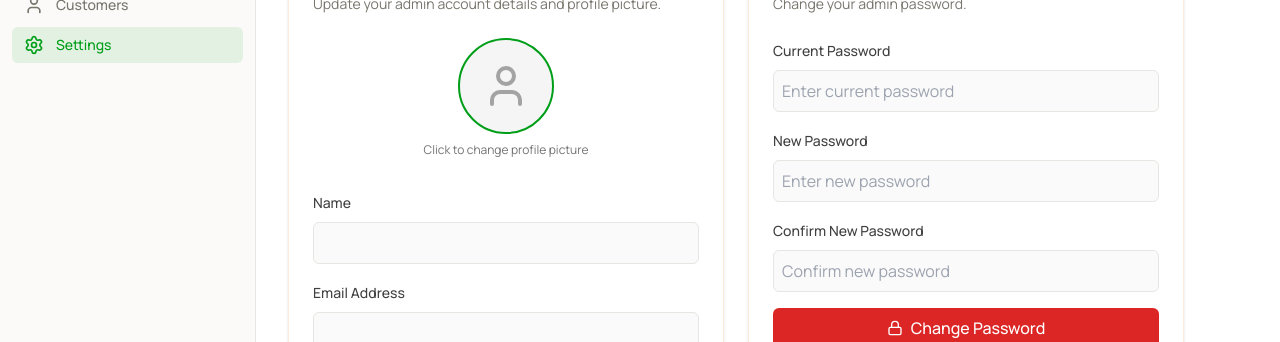
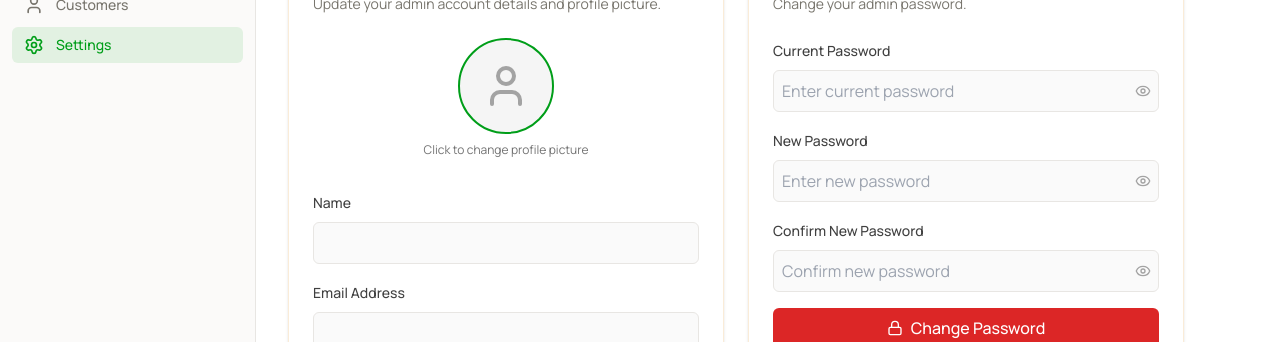
Before and after one commit to Alok4D/arabian-store-bd, a Next.js app in the folder arabian-store-frontend/: page /dashboard/settings in a window 1280 px wide. Shown: the part 213-555 px from the top of the page. Built offline with nearby package versions, Linux system fonts and the light colour scheme; no server answers.

Commit message:
feat: implement authentication API endpoints and update Postman collection

```diff
--- a/arabian-store-frontend/package.json
+++ b/arabian-store-frontend/package.json
@@ -30,6 +30,7 @@
     "react-hook-form": "^7.81.0",
     "react-redux": "^9.3.0",
     "sonner": "^2.0.7",
+    "sweetalert2": "^11.26.25",
     "tailwind-merge": "^3.6.0",
     "tailwindcss-animate": "^1.0.7",
     "zod": "^4.4.3"
--- a/arabian-store-frontend/src/app/(dashboard-Layout)/dashboard/settings/page.tsx
+++ b/arabian-store-frontend/src/app/(dashboard-Layout)/dashboard/settings/page.tsx
@@ -1,8 +1,10 @@
 "use client";
+
+import Swal from "sweetalert2";
 
 import { useState, useEffect } from "react";
 import { Card, CardContent, CardHeader, CardTitle, CardDescription } from "@/components/ui/card";
-import { Settings, User, Lock, Save, Camera, Truck } from "lucide-react";
+import { Settings, User, Lock, Save, Camera, Truck, Eye, EyeOff } from "lucide-react";
 import { useRouter } from "next/navigation";
 import { useGetProfileQuery, useUpdateProfileMutation, useUpdatePasswordMutation } from "@/lib/feature/auth/authApi";
 import { useGetShippingQuery, useUpdateShippingMutation } from "@/lib/feature/shipping/shippingApi";
@@ -18,6 +20,9 @@ export default function SettingsPage() {
   const [imagePreview, setImagePreview] = useState<string | null>(null);
 
   const [passwordData, setPasswordData] = useState({ oldPassword: "", newPassword: "", confirmPassword: "" });
+  const [showOldPassword, setShowOldPassword] = useState(false);
+  const [showNewPassword, setShowNewPassword] = useState(false);
+  const [showConfirmPassword, setShowConfirmPassword] = useState(false);
 
   const [shippingData, setShippingData] = useState({ insideDhaka: 80, outsideDhaka: 130 });
   const [shippingSaving, setShippingSaving] = useState(false);
@@ -82,15 +87,31 @@ export default function SettingsPage() {
       const data = await updateProfile(formData).unwrap();
 
       if (data.success) {
-        alert("Profile updated successfully!");
-        // Update local storage if necessary, then refresh page to apply layout changes
+        await Swal.fire({
+          icon: "success",
+          title: "Profile Updated!",
+          text: "Your profile has been updated successfully.",
+          confirmButtonColor: "#009e19",
+          timer: 2000,
+          timerProgressBar: true,
+        });
         window.location.reload();
       } else {
-        alert(data.message || "Failed to update profile");
+        Swal.fire({
+          icon: "error",
+          title: "Failed!",
+          text: data.message || "Failed to update profile",
+          confirmButtonColor: "#d33",
+        });
       }
     } catch (error: any) {
       console.error(error);
-      alert(error?.data?.message || "Error updating profile");
+      Swal.fire({
+        icon: "error",
+        title: "Error!",
+        text: error?.data?.message || "Error updating profile",
+        confirmButtonColor: "#d33",
+      });
     } finally {
       setProfileSaving(false);
     }
@@ -99,7 +120,12 @@ export default function SettingsPage() {
   const handleUpdatePassword = async (e: React.FormEvent) => {
     e.preventDefault();
     if (passwordData.newPassword !== passwordData.confirmPassword) {
-      alert("New password and confirm password do not match!");
+      Swal.fire({
+        icon: "warning",
+        title: "Password Mismatch!",
+        text: "New password and confirm password do not match.",
+        confirmButtonColor: "#d33",
+      });
       return;
     }
     setPasswordSaving(true);
@@ -110,14 +136,31 @@ export default function SettingsPage() {
       }).unwrap();
 
       if (data.success) {
-        alert("Password updated successfully! Please login again.");
-        router.push("/login"); // Force login after password change
+        await Swal.fire({
+          icon: "success",
+          title: "Password Updated!",
+          text: "Your password has been changed. Please login again.",
+          confirmButtonColor: "#009e19",
+          timer: 2500,
+          timerProgressBar: true,
+        });
+        router.push("/login");
       } else {
-        alert(data.message || "Failed to update password");
+        Swal.fire({
+          icon: "error",
+          title: "Failed!",
+          text: data.message || "Failed to update password",
+          confirmButtonColor: "#d33",
+        });
       }
     } catch (error: any) {
       console.error(error);
-      alert(error?.data?.message || "Error updating password");
+      Swal.fire({
+        icon: "error",
+        title: "Error!",
+        text: error?.data?.message || "Error updating password",
+        confirmButtonColor: "#d33",
+      });
     } finally {
       setPasswordSaving(false);
     }
@@ -133,13 +176,30 @@ export default function SettingsPage() {
       }).unwrap();
 
       if (data.success) {
-        alert("Shipping settings updated successfully!");
+        Swal.fire({
+          icon: "success",
+          title: "Shipping Updated!",
+          text: "Shipping settings have been updated successfully.",
+          confirmButtonColor: "#2563eb",
+          timer: 2000,
+          timerProgressBar: true,
+        });
       } else {
-        alert(data.message || "Failed to update shipping settings");
+        Swal.fire({
+          icon: "error",
+          title: "Failed!",
+          text: data.message || "Failed to update shipping settings",
+          confirmButtonColor: "#d33",
+        });
       }
     } catch (error: any) {
       console.error(error);
-      alert(error?.data?.message || "Error updating shipping settings");
+      Swal.fire({
+        icon: "error",
+        title: "Error!",
+        text: error?.data?.message || "Error updating shipping settings",
+        confirmButtonColor: "#d33",
+      });
     } finally {
       setShippingSaving(false);
     }
@@ -238,41 +298,71 @@ export default function SettingsPage() {
             <form onSubmit={handleUpdatePassword} className="space-y-4">
               <div className="space-y-2">
                 <label className="text-sm font-medium text-neutral-700">Current Password</label>
+                <div className="relative">
                   <input
-                  type="password"
+                    type={showOldPassword ? "text" : "password"}
                     name="oldPassword"
                     required
                     value={passwordData.oldPassword}
                     onChange={handlePasswordChange}
                     placeholder="Enter current password"
-                  className="w-full p-2 border rounded-md outline-none focus:border-red-500 bg-neutral-50"
+                    className="w-full p-2 pr-10 border rounded-md outline-none focus:border-red-500 bg-neutral-50"
                   />
+                  <button
+                    type="button"
+                    onClick={() => setShowOldPassword(!showOldPassword)}
+                    className="absolute right-2 top-1/2 -translate-y-1/2 text-neutral-400 hover:text-neutral-600 transition-colors"
+                    tabIndex={-1}
+                  >
+                    {showOldPassword ? <EyeOff className="w-4 h-4" /> : <Eye className="w-4 h-4" />}
+                  </button>
+                </div>
               </div>
               <div className="space-y-2">
                 <label className="text-sm font-medium text-neutral-700">New Password</label>
+                <div className="relative">
                   <input
-                  type="password"
+                    type={showNewPassword ? "text" : "password"}
                     name="newPassword"
                     required
                     minLength={6}
                     value={passwordData.newPassword}
                     onChange={handlePasswordChange}
                     placeholder="Enter new password"
-                  className="w-full p-2 border rounded-md outline-none focus:border-red-500 bg-neutral-50"
+                    className="w-full p-2 pr-10 border rounded-md outline-none focus:border-red-500 bg-neutral-50"
                   />
+                  <button
+                    type="button"
+                    onClick={() => setShowNewPassword(!showNewPassword)}
+                    className="absolute right-2 top-1/2 -translate-y-1/2 text-neutral-400 hover:text-neutral-600 transition-colors"
+                    tabIndex={-1}
+                  >
+                    {showNewPassword ? <EyeOff className="w-4 h-4" /> : <Eye className="w-4 h-4" />}
+                  </button>
+                </div>
               </div>
               <div className="space-y-2">
                 <label className="text-sm font-medium text-neutral-700">Confirm New Password</label>
+                <div className="relative">
                   <input
-                  type="password"
+                    type={showConfirmPassword ? "text" : "password"}
                     name="confirmPassword"
                     required
                     minLength={6}
                     value={passwordData.confirmPassword}
                     onChange={handlePasswordChange}
                     placeholder="Confirm new password"
-                  className="w-full p-2 border rounded-md outline-none focus:border-red-500 bg-neutral-50"
+                    className="w-full p-2 pr-10 border rounded-md outline-none focus:border-red-500 bg-neutral-50"
                   />
+                  <button
+                    type="button"
+                    onClick={() => setShowConfirmPassword(!showConfirmPassword)}
+                    className="absolute right-2 top-1/2 -translate-y-1/2 text-neutral-400 hover:text-neutral-600 transition-colors"
+                    tabIndex={-1}
+                  >
+                    {showConfirmPassword ? <EyeOff className="w-4 h-4" /> : <Eye className="w-4 h-4" />}
+                  </button>
+                </div>
               </div>
               <button
                 type="submit"
--- a/arabian-store-frontend/src/lib/feature/auth/authApi.ts
+++ b/arabian-store-frontend/src/lib/feature/auth/authApi.ts
@@ -1,6 +1,7 @@
 import { baseApi } from '@/lib/api/baseApi';
 
 export const authApi = baseApi.injectEndpoints({
+
   endpoints: (builder) => ({
     login: builder.mutation({
       query: (credentials) => ({
@@ -9,22 +10,25 @@ export const authApi = baseApi.injectEndpoints({
         body: credentials,
       }),
     }),
+
     getProfile: builder.query({
       query: () => '/auth/profile',
       providesTags: ['Profile'],
     }),
+
     updateProfile: builder.mutation({
       query: (data) => ({
         url: '/auth/profile',
-        method: 'PATCH',
+        method: 'PUT',
         body: data,
       }),
       invalidatesTags: ['Profile'],
     }),
+
     updatePassword: builder.mutation({
       query: (data) => ({
         url: '/auth/password',
-        method: 'PATCH',
+        method: 'PUT',
         body: data,
       }),
     }),
```
Also changed, not shown: 2 other files (tests, documents, lock files or other folders). Lines whose indentation alone changed are shown as unchanged.
